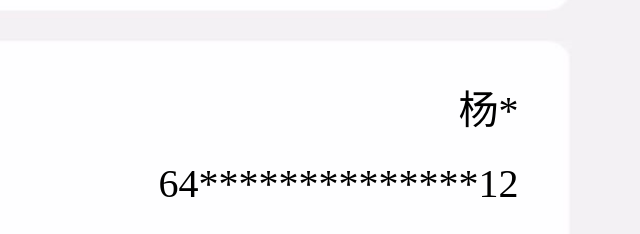
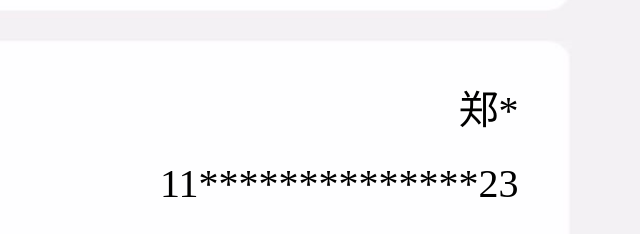
Before and after one commit to ironkingdom2021/ironkingdom2021, a plain HTML site: page HYL/AB/QRCodeQuery.html in a window 1280 px wide. Shown: the part 1390-1624 px from the top of the page, 640-1280 px from the left. Drawn offline with Linux system fonts and the light colour scheme.

Commit message:
Add files via upload

```diff
--- a/HYL/AB/QRCodeQuery.html
+++ b/HYL/AB/QRCodeQuery.html
@@ -135,12 +135,12 @@
                 <tr style="height: 54px">
                     <td width="40%" style="font-size: 40px; font-family:宋体;color:#9F9FA1">&nbsp;&nbsp;&nbsp;&nbsp;&nbsp;姓 <span style="color:white">姓 姓</span> 名 :
                     </td>
-                    <td width="60%" style="font-size: 40px; font-family:宋体;text-align: right;">杨*&nbsp;&nbsp;&nbsp;&nbsp;&nbsp;</td>
+                    <td width="60%" style="font-size: 40px; font-family:宋体;text-align: right;">郑*&nbsp;&nbsp;&nbsp;&nbsp;&nbsp;</td>
                 </tr>
                 <tr style="height: 54px">
                     <td style="font-size: 40px; font-family:宋体;color:#9F9FA1">&nbsp;&nbsp;&nbsp;&nbsp;&nbsp;身 份 证 号 :
                     </td>
-                    <td style="font-size: 40px; font-family:宋体;text-align: right;">64**************12&nbsp;&nbsp;&nbsp;&nbsp;&nbsp;</td>
+                    <td style="font-size: 40px; font-family:宋体;text-align: right;">11**************23&nbsp;&nbsp;&nbsp;&nbsp;&nbsp;</td>
                 </tr>
                 <tr style="height: 54px">
                     <td style="font-size: 40px; font-family:宋体;color:#9F9FA1">&nbsp;&nbsp;&nbsp;&nbsp;&nbsp;查 询 时 间 :
```
